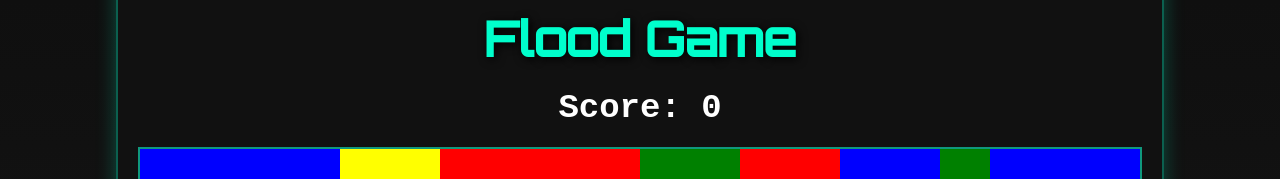
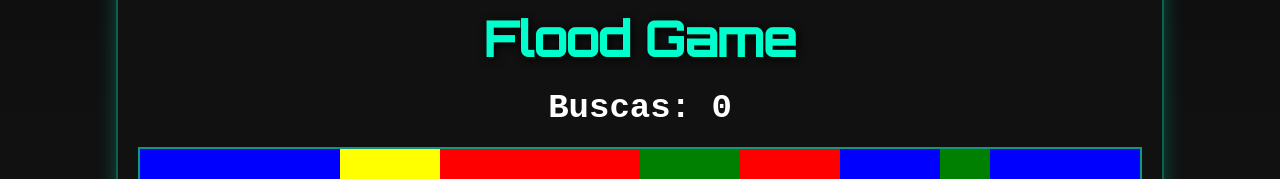
Before and after one commit to projeto-de-algoritmos-2025/Grafos1_FloodGame, a plain HTML site: page docs/index.html in a window 1280 px wide. Shown: the top 179 px of the page. Drawn offline with Linux system fonts and the light colour scheme.

Commit message:
altera score

```diff
--- a/docs/index.html
+++ b/docs/index.html
@@ -12,7 +12,7 @@
     <h1 id="game-title">Flood Game</h1>
 
     <div id="score-container" style="text-align: center; margin-bottom: 20px;">
-      <span id="score">Score: 0</span>
+      <span id="score">Buscas: 0</span>
     </div>
 
     <canvas id="gridCanvas"></canvas>
```
